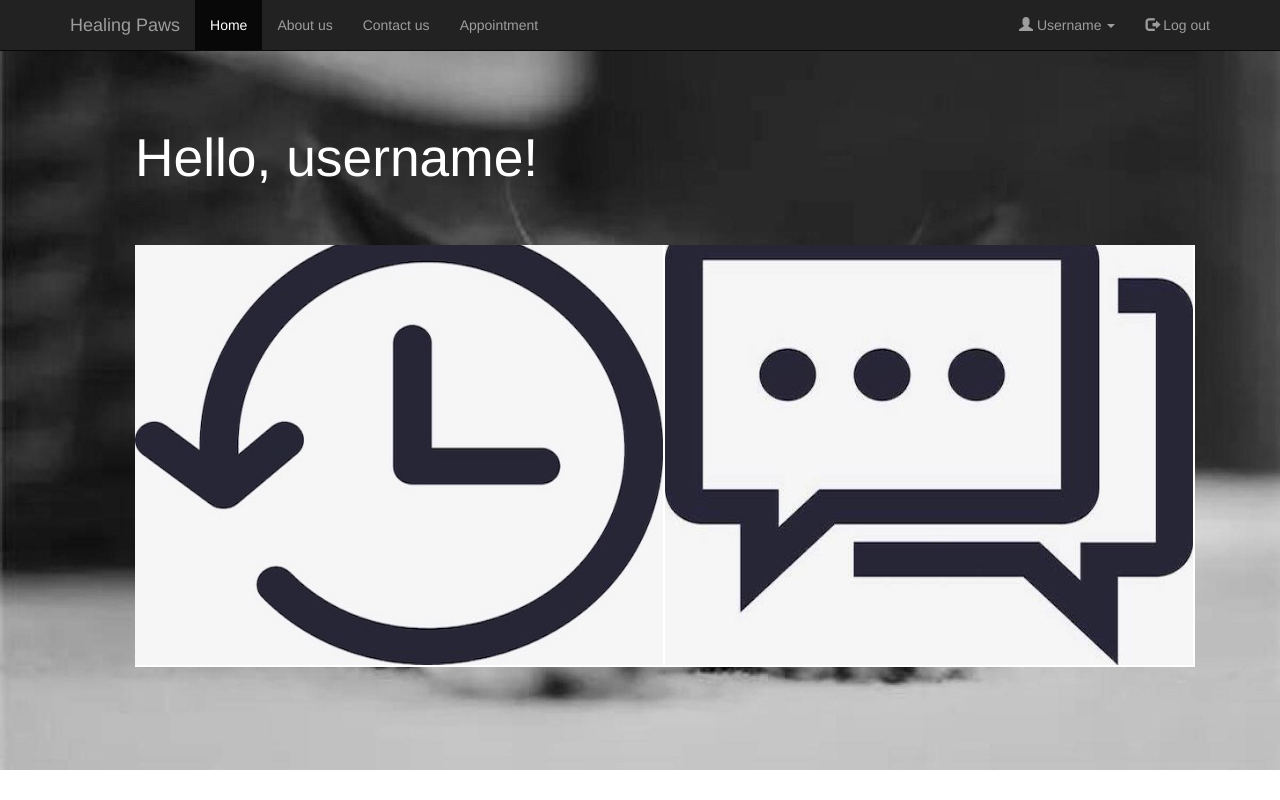
After one commit to SunnyWang93677/HealingPaws, a Flask app: template Healingpaws/healingpawsapp/templates/customer-mainpage_login.html in a window 1280 px wide. The commit adds this page. Run offline with Flask 2, Linux system fonts and the light colour scheme; the template is opened without the code that fills it, so the values that code supplies are empty; some libraries are stand-ins or nearby versions.

Commit message:
Update front end customer

```diff
--- /dev/null
+++ b/Healingpaws/healingpawsapp/static/style/mainpage_login.css
@@ -0,0 +1,77 @@
+h1,h3,p,a,button{
+    font-family: "Helvetica Neue", Helvetica, Arial, "Hiragino Sans GB", "Hiragino Sans GB W3", "Microsoft YaHei UI", "Microsofe YaHei", "WenQuanYi Micro Hei", sans-serif;
+    color: white;
+}
+/*body{*/
+/*    padding-top: 50px;*/
+/*}*/
+.onepage{
+    height: 750px;
+}
+.onepage-bg{
+    height: 750px;
+    width: 100%;
+    position: absolute;
+    /*background-position: center center;*/
+    backgroud-size: cover;
+}
+
+/*#onepagebg{*/
+/*    background-image: url("images/mainpage.jpg");*/
+/*}*/
+.headh1content{
+    margin-top: 100px;
+    line-height: 75px;
+    margin-bottom: 50px;
+}
+.headh2content{
+    margin-top: 200px;
+    line-height: 75px;
+}
+.title-text{
+    margin-left: 50px;
+}
+.headfontsize h1{
+    font-size: 40pt;
+    color: white;
+}
+.twopage-courses{
+    float: left;
+    background: white;
+    padding: 0 2px 2px 0;
+    position: relative;
+    overflow: hidden;
+}
+.twopage-courses >a{
+    width: 100%;
+    height: 100%;
+    float: left;
+    text-align: center;
+    position: relative;
+}
+.twopage-courses img{
+    width: 90px;
+    margin-top: -20px;
+}
+.row{
+    margin-left: 0px;
+    margin-right: 0px;
+}
+.classicon h3{
+    margin-top: 120px;
+    color: white;
+}
+.classicon{
+    width: 100%;
+    height: 100%;
+    position: absolute;
+    left: 0;
+    top: 0;
+    opacity: 0;
+}
+.classicon:hover{
+    background: #4cae4c;
+    opacity: 0.9;
+    transition: opacity 0.5s;
+    -webkit-transition: opacity 0.5s;
+}
--- a/Healingpaws/healingpawsapp/templates/customer-appointment.html
+++ b/Healingpaws/healingpawsapp/templates/customer-appointment.html
@@ -3,8 +3,8 @@
 <head>
     <meta charset="UTF-8">
     <title>make an appointment</title>
-    <link rel="stylesheet" href="style/bootstrap.min.css">
-    <link rel="stylesheet" href="style/appointment.css">
+    <link rel="stylesheet" href="static/style/bootstrap.min.css">
+    <link rel="stylesheet" href="static/style/appointment.css">
     <script src="https://cdn.staticfile.org/jquery/2.1.1/jquery.min.js"></script>
     <script src="https://cdn.staticfile.org/twitter-bootstrap/3.3.7/js/bootstrap.min.js"></script>
     <script src="http://cdn.bootcss.com/bootstrap-hover-dropdown/2.0.10/bootstrap-hover-dropdown.min.js"></script>
--- /dev/null
+++ b/Healingpaws/healingpawsapp/templates/customer-mainpage_login.html
@@ -0,0 +1,81 @@
+<!DOCTYPE html>
+<html lang="en">
+<head>
+    <meta charset="UTF-8">
+    <title>Healing Paws</title>
+    <link href="http://apps.bdimg.com/libs/bootstrap/3.3.0/css/bootstrap.min.css" rel="stylesheet">
+    <link href="//cdn.bootcss.com/font-awesome/4.3.0/css/font-awesome.min.css" rel="stylesheet">
+    <link rel="stylesheet" href="static/style/mainpage_login.css">
+    <script src="https://cdn.staticfile.org/jquery/2.1.1/jquery.min.js"></script>
+    <script src="https://cdn.staticfile.org/twitter-bootstrap/3.3.7/js/bootstrap.min.js"></script>
+    <script src="http://cdn.bootcss.com/bootstrap-hover-dropdown/2.0.10/bootstrap-hover-dropdown.min.js"></script>
+</head>
+<body>
+<nav class="navbar navbar-inverse navbar-fixed-top" role="navigation">
+    <div class="container">
+        <div class="navbar-header">
+            <a href="#" class="navbar-brand">Healing Paws</a>
+        </div>
+        <div id="navbar" class="collapse navbar-collapse">
+            <ul class="nav navbar-nav">
+                <li class="active"><a href="#">Home</a></li>
+                <li><a href="#">About us</a></li>
+                <li><a href="#">Contact us</a></li>
+                <li><a href="#">Appointment</a></li>
+            </ul>
+            <ul class="nav navbar-nav navbar-right">
+                <li class="dropdown">
+                    <a href="#" class="dropdown-toggle" data-toggle="dropdown" data-hover="dropdown">
+                    <span class="glyphicon glyphicon-user"></span>
+                        Username
+                        <b class="caret"></b>
+                    </a>
+                    <ul class="dropdown-menu">
+                        <li class="divider"></li>
+                        <li><a href="#">My appointments</a></li>
+                        <li class="divider"></li>
+                        <li><a href="#">My questions</a></li>
+                    </ul>
+                </li>
+                <li><a href="#"><span class="glyphicon glyphicon-log-out"></span> Log out</a></li>
+            </ul>
+        </div>
+
+    </div>
+</nav>
+<div class="onepage">-->
+    <div class="onepage-bg" id="onepagebg"><img src="images/mainpage.jpg" width="100%" height="100%"></div>
+    <div class="container">
+        <div class="row">
+            <div class="title-text">
+                <div class="col-md-12 headfontsize">
+                    <h1 class="headh1content">
+                        Hello, username!
+                    </h1>
+                    <div class="row">
+                        <div class="twopage-courses col-md-6">
+                            <a href="#">
+                                <img src="images/appointment.jpg" style="width: 100%">
+                                <div class="classicon">
+                                    <h1><strong>Make an appointment</strong></h1>
+                                </div>
+                            </a>
+                        </div>
+                        <div class="twopage-courses col-md-6">
+                            <a href="#">
+                                <img src="images/q&a.jpg" style="width: 100%">
+                                <div class="classicon">
+                                    <h1><strong>Post questions</strong></h1>
+                                </div>
+                            </a>
+                        </div>
+                    </div>
+                </div>
+            </div>
+        </div>
+    </div>
+</div>
+
+
+</body>
+</html>
```
Also changed, not shown: Healingpaws/healingpawsapp/static/style/login.css (added, +31 -0 lines), Healingpaws/healingpawsapp/static/style/register.css (added, +28 -0 lines), Healingpaws/healingpawsapp/templates/customer-login.html (added, +74 -0 lines), Healingpaws/healingpawsapp/templates/customer-register.html (added, +77 -0 lines), Healingpaws/healingpawsapp/static/images/appointment.jpg (added), Healingpaws/healingpawsapp/static/images/q&a.jpg (added), 2 other files.
